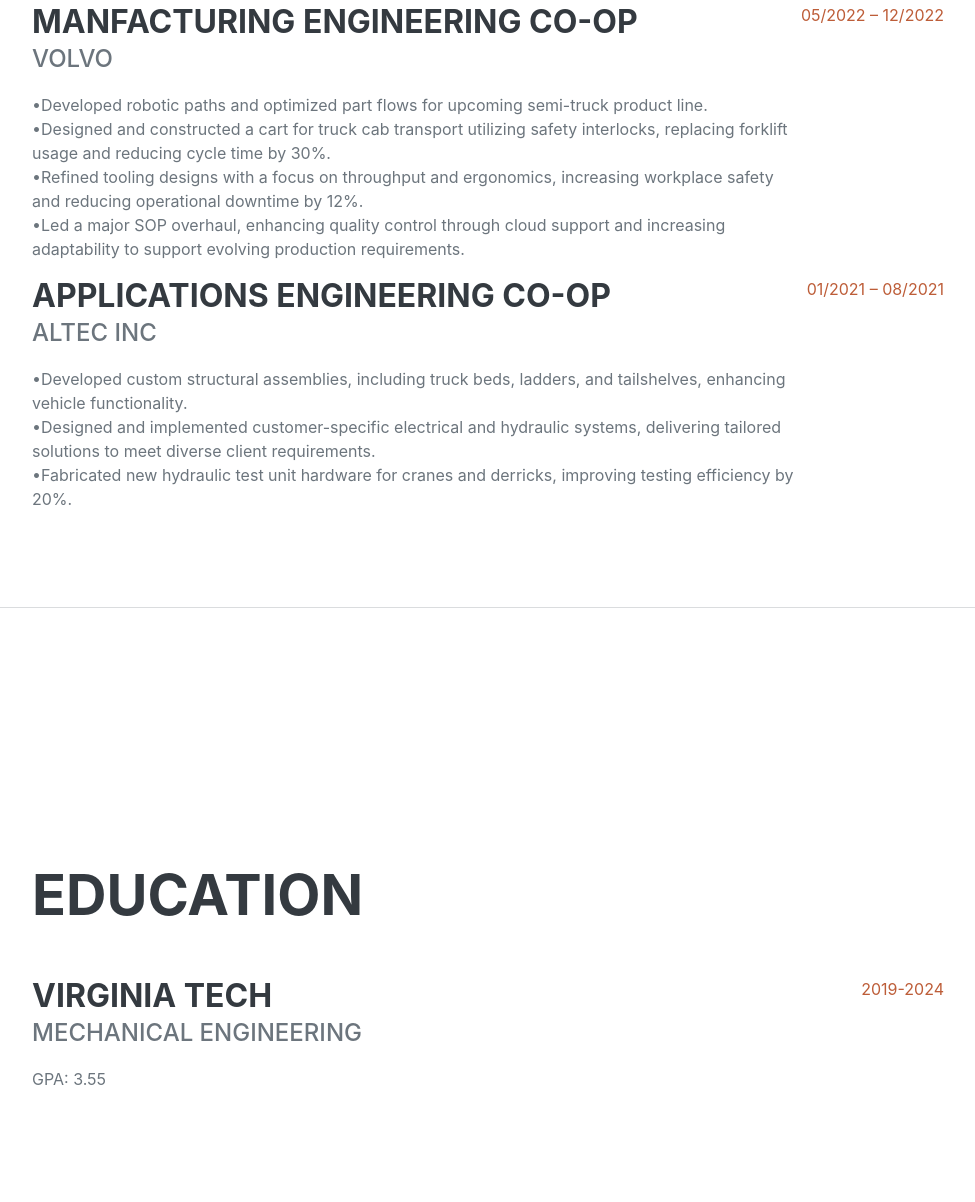
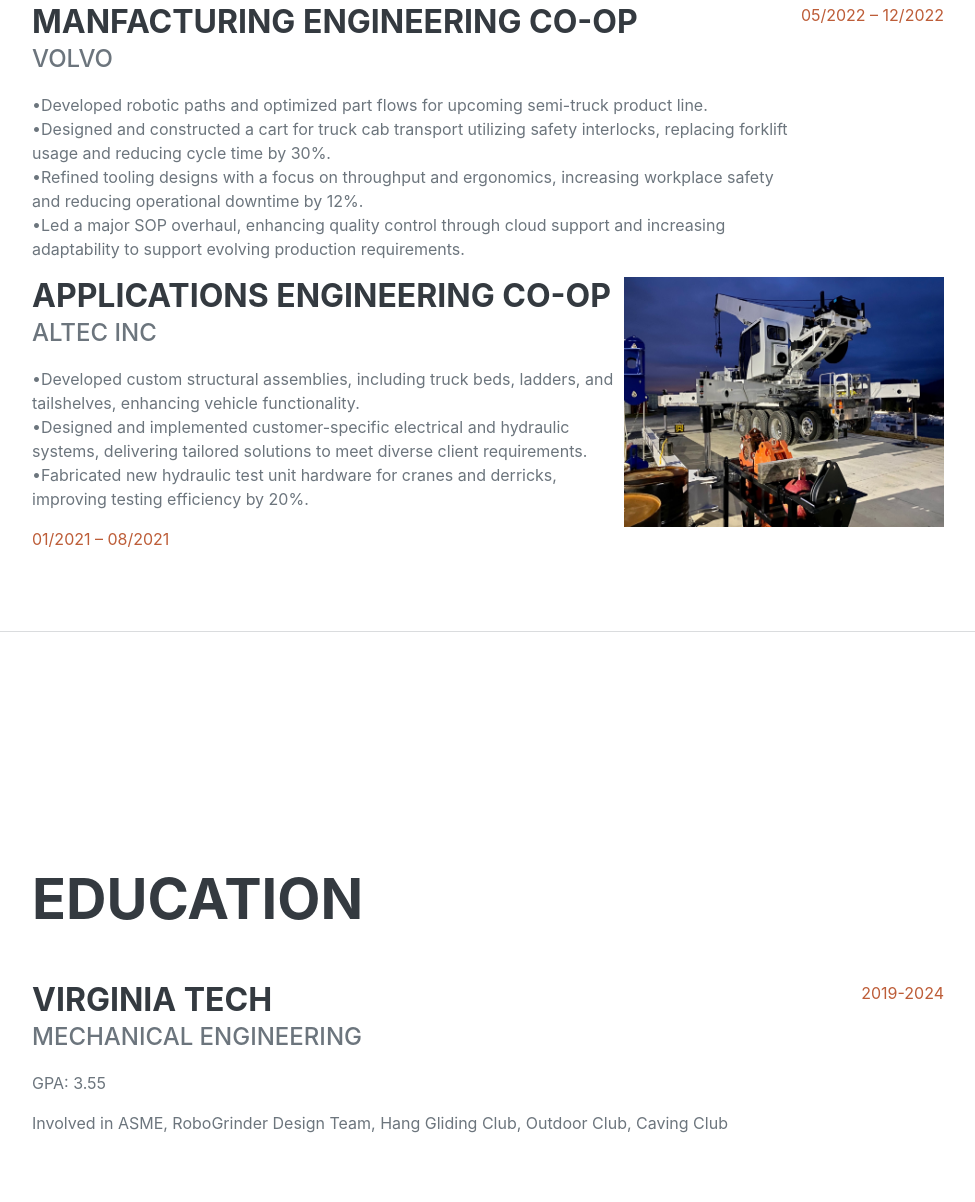
Before and after one commit to rshallbetter/rshallbetter.github.io, a plain HTML site: page index.html in a window 1280 px wide. Shown: the part 3382-4584 px from the top of the page, without its empty margins (288-1263 px from the left). Drawn offline with nearby package versions, Linux system fonts and the light colour scheme; a web font is replaced by a local one.

Commit message:
more in edu
added pjotos

```diff
--- a/index.html
+++ b/index.html
@@ -170,6 +170,9 @@
                                 •Fabricated new hydraulic test unit hardware for cranes and derricks, improving testing
                                 efficiency by 20%.</p>
                         </div>
+                    <div class="d-flex justify-content-between"></div>
+                        <img src="assets/img/samson.jpg" class="img-fluid" alt="Laser Projector" style="max-width: 48%; width: 320px; height: auto;">
+                    </div>
                         <div class="flex-shrink-0"><span class="text-primary">01/2021 – 08/2021</span></div>
                     </div>
                 </div>
@@ -185,6 +188,7 @@
                             <h3 class="mb-0">Virginia Tech</h3>
                             <div class="subheading mb-3">Mechanical Engineering</div>
                             <p>GPA: 3.55</p>
+                            <p>Involved in ASME, RoboGrinder Design Team, Hang Gliding Club, Outdoor Club, Caving Club</p>
                         </div>
                         <div class="flex-shrink-0"><span class="text-primary">2019-2024</span></div>
                     </div>
```
Also changed, not shown: assets/img/IMG_3974.jpg (added), assets/img/cave.jpg (added), assets/img/samson.jpg (added), 2 other files.
